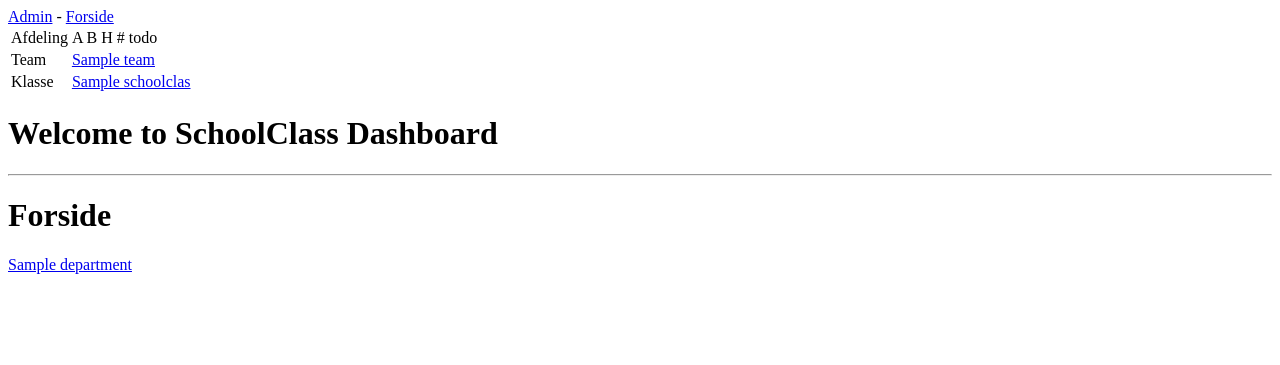
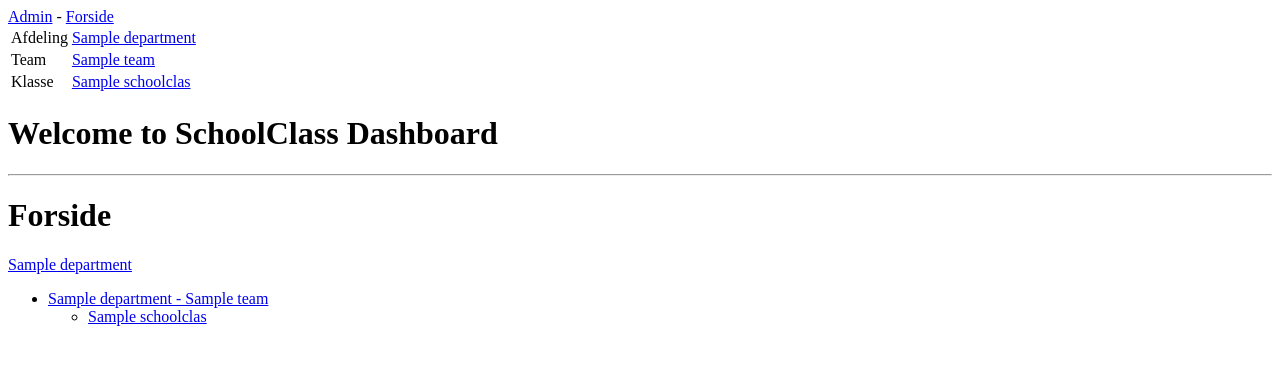
Before and after one commit to qvisty/normering, a Django app: page / in a window 1280 px wide. Shown: the top 365 px of the page. Run offline with Django 5.2, Linux system fonts and the light colour scheme; tables that the repository leaves empty hold one stand-in row (values such as "Sample post").

Commit message:
tilføjet topmenu og context processor

```diff
--- a/normering/settings.py
+++ b/normering/settings.py
@@ -65,6 +65,7 @@ TEMPLATES = [
                 'django.template.context_processors.request',
                 'django.contrib.auth.context_processors.auth',
                 'django.contrib.messages.context_processors.messages',
+                'skole.context_processors.global_context',
             ],
         },
     },
--- /dev/null
+++ b/skole/context_processors.py
@@ -0,0 +1,28 @@
+from django.db.models import IntegerField, Value
+from django.db.models.functions import Cast
+from django.db.models import Case, When, F
+from .models import School, Department, Team, SchoolClass
+
+
+def global_context(request):
+    all_schools = School.objects.all()
+    all_departments = Department.objects.all().order_by(
+        "name"
+    )  # Sorter afdelinger alfabetisk
+    all_teams = Team.objects.all().order_by(
+        "department__name", "name"
+    )  # Sorter teams efter afdeling og derefter alfabetisk indenfor afdeling
+
+    all_school_classes = SchoolClass.objects.annotate(
+        class_number=Cast(
+            Case(When(name__regex=r"^\d+", then=F("name")), default=Value("0")),
+            IntegerField(),
+        )
+    ).order_by("team__department__name", "class_number", "name")
+
+    return {
+        "all_schools": all_schools,
+        "all_departments": all_departments,
+        "all_teams": all_teams,
+        "all_school_classes": all_school_classes,
+    }
--- a/skole/models.py
+++ b/skole/models.py
@@ -2,6 +2,8 @@ from collections import defaultdict
 from django.db import models
 from datetime import datetime
 from django.utils.timesince import timesince
+import re
+
 
 class School(models.Model):
     name = models.CharField(max_length=100)
@@ -9,21 +11,26 @@ class School(models.Model):
     def __str__(self):
         return self.name
 
+
 class Department(models.Model):
     name = models.CharField(max_length=100)
-    school = models.ForeignKey(School, on_delete=models.CASCADE, related_name='departments')
-
+    school = models.ForeignKey(
+        School, on_delete=models.CASCADE, related_name="departments"
+    )
 
     def __str__(self):
         return self.name
 
+
 class Team(models.Model):
     name = models.CharField(max_length=100)
-    department = models.ForeignKey(Department, on_delete=models.CASCADE, related_name='teams')
-
+    department = models.ForeignKey(
+        Department, on_delete=models.CASCADE, related_name="teams"
+    )
 
     def __str__(self):
         return f"{self.department.name} - {self.name}"
+
 
 class EmploymentCategory(models.Model):
     name = models.CharField(max_length=100)
@@ -33,15 +40,16 @@ class EmploymentCategory(models.Model):
     def __str__(self):
         return self.name
 
+
 class Staff(models.Model):
     name = models.CharField(max_length=100)
-    employment_category = models.ForeignKey(EmploymentCategory, on_delete=models.CASCADE, related_name='staff_members')
+    employment_category = models.ForeignKey(
+        EmploymentCategory, on_delete=models.CASCADE, related_name="staff_members"
+    )
     employment_grade = models.IntegerField(default=37)
 
     def __str__(self):
         return self.name
-
-
 
     @classmethod
     def total_lessons_taught_in_class(cls, school_class):
@@ -50,24 +58,37 @@ class Staff(models.Model):
         """
         return cls.objects.filter(taught_lessons__school_class=school_class).count()
 
+
 from collections import Counter
 
+
 class SchoolClass(models.Model):
-    IND = 'Indskoling'
-    MEL = 'Mellemtrin'
-    UDS = 'Udskoling'
+    IND = "Indskoling"
+    MEL = "Mellemtrin"
+    UDS = "Udskoling"
     AGE_GROUP_CHOICES = [
-        (IND, 'Indskoling'),
-        (MEL, 'Mellemtrin'),
-        (UDS, 'Udskoling'),
+        (IND, "Indskoling"),
+        (MEL, "Mellemtrin"),
+        (UDS, "Udskoling"),
     ]
     DEFAULT_AGE_GROUP = IND  # Sæt standardværdi til 'Indskoling'
 
     name = models.CharField(max_length=100)
-    team = models.ForeignKey(Team, on_delete=models.CASCADE, related_name='school_classes')
-    class_teachers = models.ManyToManyField(Staff, related_name='class_teachers', blank=True)
-    class_group = models.CharField(max_length=20, choices=AGE_GROUP_CHOICES, default=DEFAULT_AGE_GROUP)
+    team = models.ForeignKey(
+        Team, on_delete=models.CASCADE, related_name="school_classes"
+    )
+    class_teachers = models.ManyToManyField(
+        Staff, related_name="class_teachers", blank=True
+    )
+    class_group = models.CharField(
+        max_length=20, choices=AGE_GROUP_CHOICES, default=DEFAULT_AGE_GROUP
+    )
     age_number = models.IntegerField(blank=True, null=True)
+
+    def get_class_number(self):
+        # Uddrag den første heltalsværdi fra klassens navn
+        match = re.match(r"(\d+)", self.name)
+        return int(match.group(0)) if match else 0
 
     def total_lessons_per_category(self):
         """
@@ -91,25 +112,34 @@ class SchoolClass(models.Model):
     def __str__(self):
         return self.name
 
+
 class StudentInSchoolManager(models.Manager):
     def get_queryset(self):
-        return super().get_queryset().filter(school_class__team__department__school__isnull=False)
+        return (
+            super()
+            .get_queryset()
+            .filter(school_class__team__department__school__isnull=False)
+        )
 
     def __str__(self):
         return self.name
+
 
 class StudentInSchoolClassManager(models.Manager):
     def get_queryset(self):
         return super().get_queryset().filter(school_class__isnull=False)
 
+
 class Lesson(models.Model):
-    school_class = models.ForeignKey(SchoolClass, on_delete=models.CASCADE, related_name='lessons')
-    subject = models.CharField(max_length=100) # fag
-    classroom = models.CharField(max_length=100) #lokale
-    teachers = models.ManyToManyField(Staff, related_name='taught_lessons')
+    school_class = models.ForeignKey(
+        SchoolClass, on_delete=models.CASCADE, related_name="lessons"
+    )
+    subject = models.CharField(max_length=100)  # fag
+    classroom = models.CharField(max_length=100)  # lokale
+    teachers = models.ManyToManyField(Staff, related_name="taught_lessons")
 
     def __str__(self):
-        teachers_names = ', '.join([teacher.name for teacher in self.teachers.all()])
+        teachers_names = ", ".join([teacher.name for teacher in self.teachers.all()])
         return f"{self.school_class.name} har {self.subject} i {self.classroom}-lokalet med {teachers_names}"
 
 
@@ -125,13 +155,17 @@ class SchoolFee(models.Model):
 
 class Student(models.Model):
     name = models.CharField(max_length=100)
-    school_class = models.ForeignKey(SchoolClass, on_delete=models.CASCADE, related_name='students')  # Tilføj related_name her
-    age_number = models.IntegerField(blank=True, null=True) # klassetrin
+    school_class = models.ForeignKey(
+        SchoolClass, on_delete=models.CASCADE, related_name="students"
+    )  # Tilføj related_name her
+    age_number = models.IntegerField(blank=True, null=True)  # klassetrin
     date_of_birth = models.DateField(blank=True, null=True)
     DEFAULT_FEE_LEVEL = 1
-    school_fee = models.ForeignKey(SchoolFee, on_delete=models.SET_NULL, blank=True, null=True)  # Tilføj denne linje
+    school_fee = models.ForeignKey(
+        SchoolFee, on_delete=models.SET_NULL, blank=True, null=True
+    )  # Tilføj denne linje
 
-    objects = models.Manager() # Den standard manager
+    objects = models.Manager()  # Den standard manager
     in_school = StudentInSchoolManager()
     in_school_class = StudentInSchoolClassManager()
 
--- a/skole/templates/skole/base.html
+++ b/skole/templates/skole/base.html
@@ -12,19 +12,21 @@
         <table>
             <tr>
               <td>Afdeling</td>
-              <td>A B H # todo</td>
+              <td>{% for top_department in all_departments %}
+                <a href="{% url 'department_detail' department_id=top_department.id %}">{{ top_department.name }}</a>
+            {% endfor %}</td>
             </tr>
             <tr>
               <td>Team</td>
-              <td>            {% for team in teams %}
-                <a href="{% url 'team_detail' team_id=team.id %}">{{ team.name }}</a>
+              <td>{% for top_team in all_teams %}
+                <a href="{% url 'team_detail' team_id=top_team.id %}">{{ top_team.name }}</a>
                 {% endfor %}
     </td>
             </tr>
             <tr>
               <td>Klasse</td>
-              <td>{% for school_class in school_classes %}
-                <a href="{% url 'school_class_detail' class_id=school_class.id %}">{{ school_class.name }}</a>
+              <td>{% for top_school_class in all_school_classes %}
+                <a href="{% url 'school_class_detail' class_id=top_school_class.id %}">{{ top_school_class.name }}</a>
             {% endfor %} </td>
             </tr>
           </table>
--- a/skole/templates/skole/homepage.html
+++ b/skole/templates/skole/homepage.html
@@ -5,6 +5,16 @@
 
 {% for department in departments %}
 <a href="{% url 'department_detail' department.id %}"><p>{{ department }}</p></a>
+<ul>
+    {% for team in department.teams.all %}
+    <li><a href="{% url 'team_detail' team_id=team.id %}">{{ team }}</a></li>
+    <ul>
+        {% for school_class in team.school_classes.all %}
+        <li><a href="{% url 'school_class_detail' class_id=school_class.id %}">{{ school_class.name }}</a></li>
+        {% endfor %}
+    </ul>
+    {% endfor %}
+</ul>
 {% endfor %}
 
 {% endblock content %}
--- a/skole/templates/skole/team_detail.html
+++ b/skole/templates/skole/team_detail.html
@@ -1,7 +1,11 @@
 {% extends "skole/base.html" %}
 
 {% block content %}
-<h1>Team Details - {{ team.name }}</h1>
+<h1>
+    Team Details -
+    <a href="{% url 'department_detail' team.department.id %}">{{ team.department.name }}</a>
+    - {{ team.name }}
+  </h1>
         <ul>
         {% for school_class in team.school_classes.all  %}
         <li><a href="{% url 'school_class_detail' class_id=school_class.id %}">{{ school_class.name }}</a></li>
```
Also changed, not shown: skole/templates/skole/department_detail.html (+6 -2 lines).
